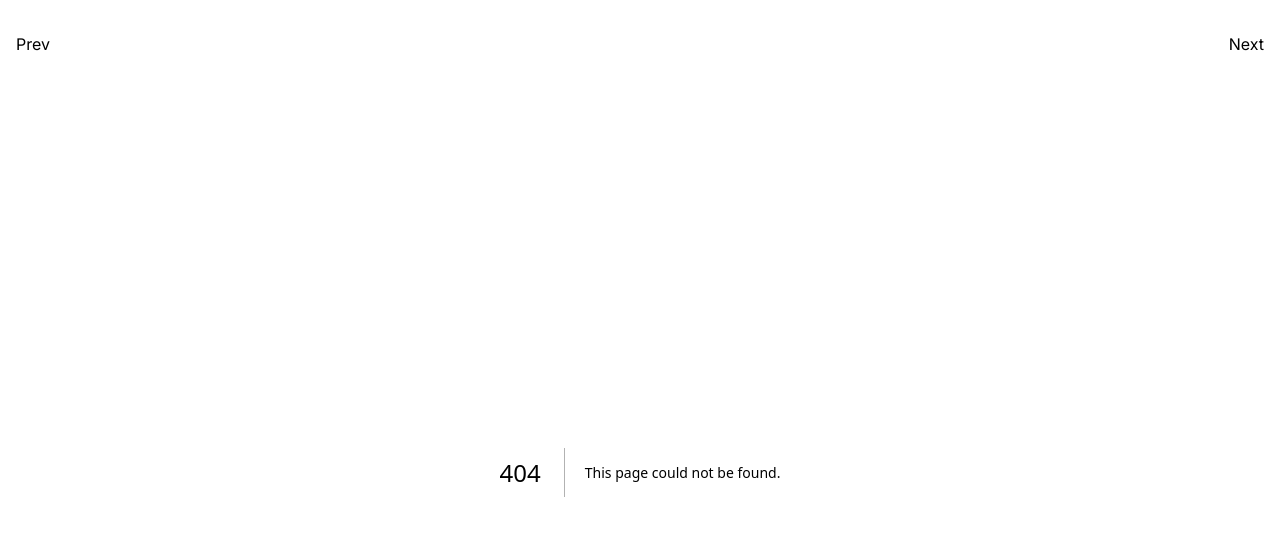
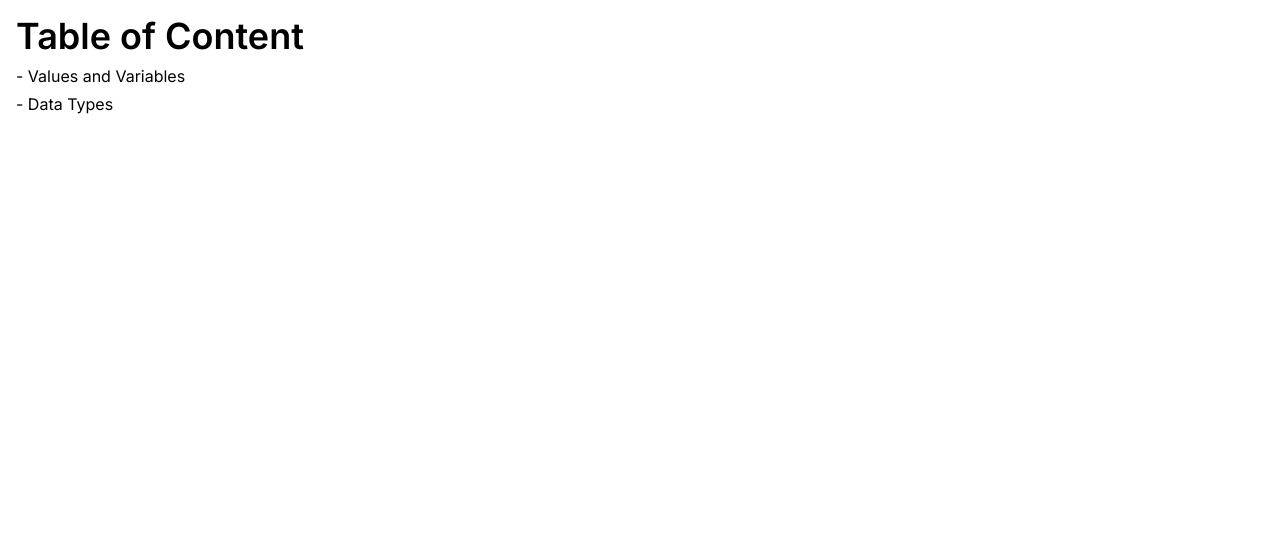
Before and after one commit to Asharalikhan4/JavaScript, a Next.js app in the folder website/: page /table-of-content in a window 1280 px wide. Before the commit this address had no page. Shown: the top 536 px of the page. Built offline with nearby package versions, Linux system fonts and the light colour scheme.

Commit message:
issue resolved

```diff
--- a/website/src/app/layout.tsx
+++ b/website/src/app/layout.tsx
@@ -18,7 +18,6 @@ export default function RootLayout({
   return (
     <html lang="en">
       <body className={`${inter.className} container mx-auto p-4`}>
-        <Navbar />
         {children}
       </body>
     </html>
--- a/website/src/app/page.tsx
+++ b/website/src/app/page.tsx
@@ -3,10 +3,10 @@ import Link from "next/link";
 export default function Home() {
   return (
     <main className="h-screen">
-      <div className="h-full flex flex-col items-center justify-center ">
+      <div className="h-full flex flex-col items-center justify-center gap-y-2">
         <div className="text-3xl">Welcome to JavaScript+TypeScript World.</div>
         <div className="text-4xl font-medium">Here you can learn JavaScript+TypeScript from scratch.</div>
-        <Link href={"/values-and-variables"} className="border-2 px-6 py-1 rounded-md hover:bg-slate-200">Next</Link>
+        <Link href={"/table-of-content"} className="border-2 px-6 py-1 rounded-md hover:bg-slate-200">Next</Link>
       </div>
     </main>
   );
--- /dev/null
+++ b/website/src/app/pages/TableOfContent.tsx
@@ -0,0 +1,30 @@
+import { FC } from "react";
+import Link from "next/link";
+import Heading from "../components/Heading";
+
+interface Chapter {
+    name: string;
+    url: string;
+}
+
+const chapterList: Chapter[] = [
+    { name: "Values and Variables", url: "/values-and-variables" },
+    { name: "Data Types", url: "/data-types" },
+];
+
+const TableOfContent: FC = () => {
+    return (
+        <div className="space-y-2">
+            <Heading name="Table of Content" />
+            <ul className="space-y-1">
+                {chapterList?.map((chapter, index) => (
+                    <li key={index}>
+                        <Link href={chapter?.url}>- <span className="hover:underline">{chapter?.name}</span></Link>
+                    </li>
+                ))}
+            </ul>
+        </div>
+    );
+};
+
+export default TableOfContent;
--- a/website/src/app/pages/ValuesAndVariables.tsx
+++ b/website/src/app/pages/ValuesAndVariables.tsx
@@ -25,7 +25,7 @@ const ValuesAndVariables: FC = () => {
                 <CodeDisplay language="typescript" code={code} />
             </div>
             <div className="font-medium">Here,</div>
-            <div>- "Hello, world!" is the <span className="font-medium italic">value</span> (type String) and it's enclosed inside the quotation mark.</div>
+            <div>- &quot;Hello, world!&quot; is the <span className="font-medium italic">value</span> (type String) and it&apos;s enclosed inside the quotation mark.</div>
             <div>- greeting is the <span className="font-medium italic">variable</span> which is holding the value.</div>
         </div>
     );
--- /dev/null
+++ b/website/src/app/table-of-content/page.tsx
@@ -0,0 +1,9 @@
+import TableOfContent from "../pages/TableOfContent"
+
+const page = () => {
+    return (
+        <TableOfContent />
+    );
+};
+
+export default page;
```
